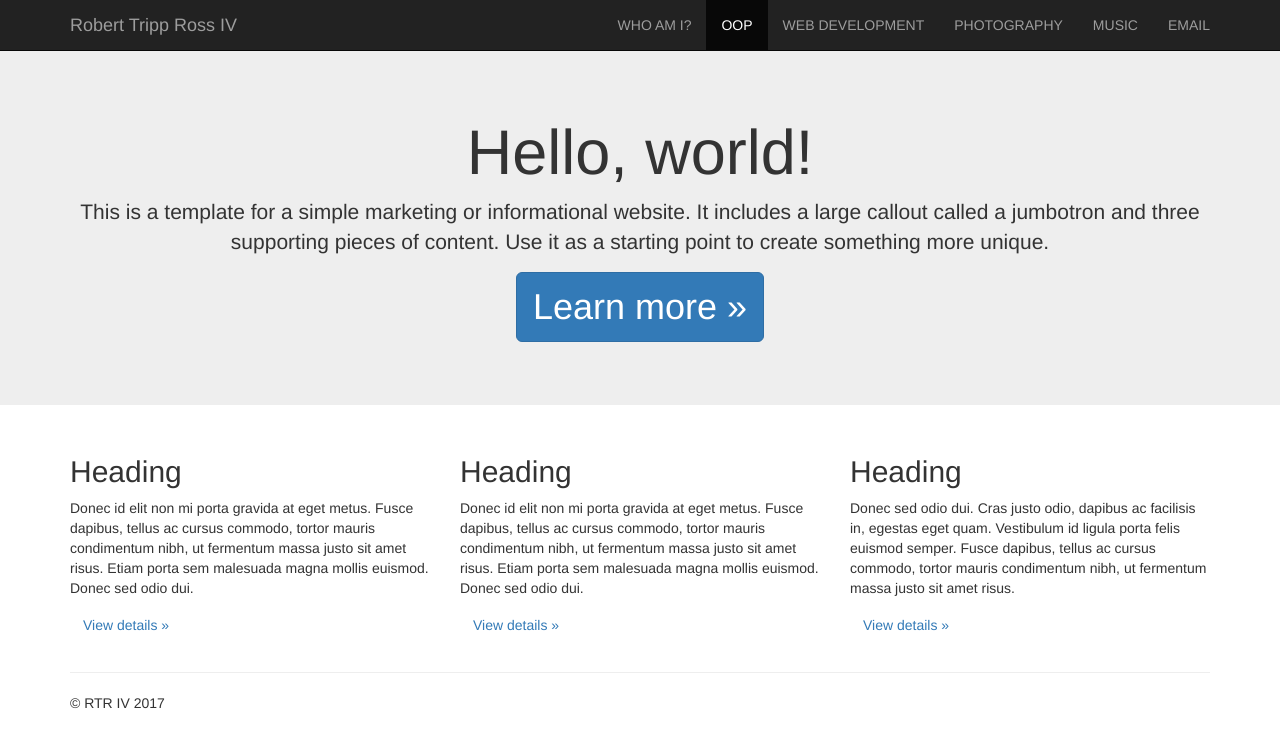
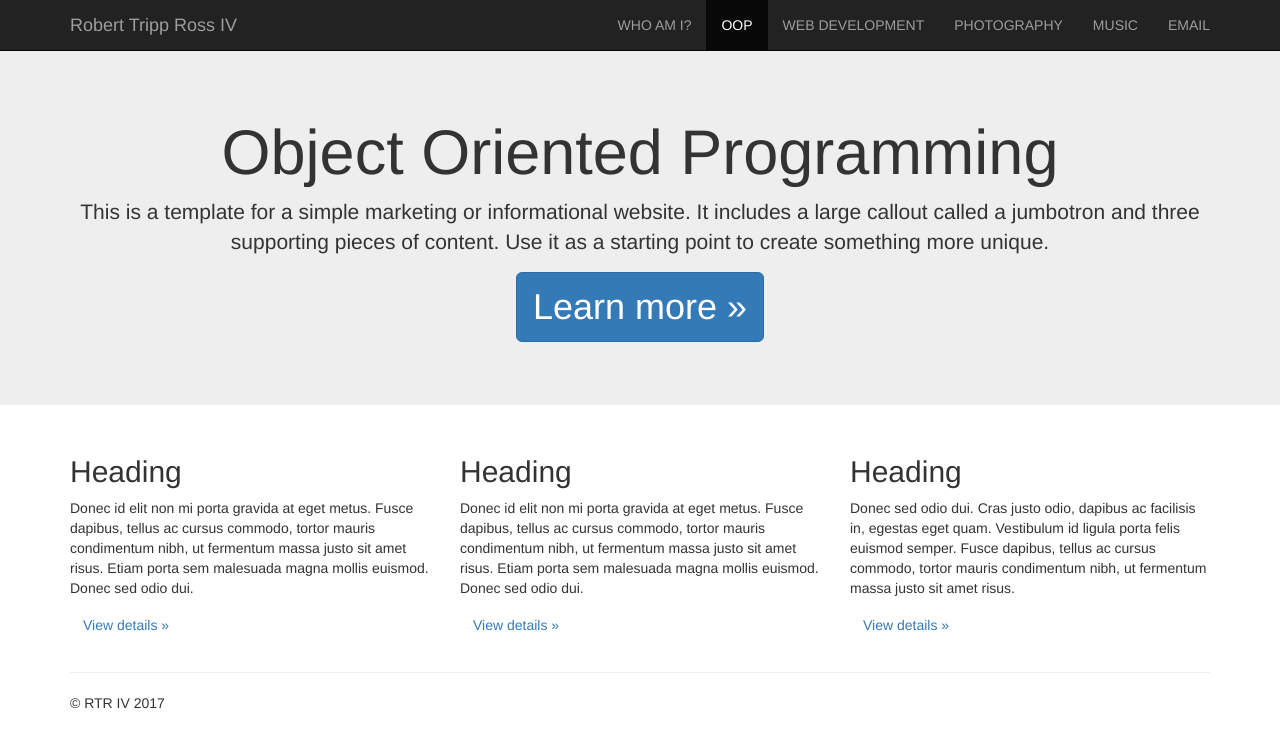
Before and after one commit to ChromaCrescendo/My-Website, a plain HTML site: page oop.html in a window 1280 px wide. Drawn offline with nearby package versions, Linux system fonts and the light colour scheme; a script that the page names is missing; files whose address does not match are found by name.

Commit message:
added an icon (sure why not?)

```diff
--- a/oop.html
+++ b/oop.html
@@ -6,7 +6,7 @@
     <meta name="viewport" content="width=device-width, initial-scale=1, shrink-to-fit=no">
     <meta name="description" content="">
     <meta name="author" content="">
-    <link rel="icon" href="../../favicon.ico">
+    <link rel="icon" href="money.ico">
 
     <title>RTR IV</title>
 
@@ -46,7 +46,7 @@
     <!-- Main jumbotron for a primary marketing message or call to action -->
     <div class="jumbotron">
       <div class="container">
-        <h1 class="display-3">Hello, world!</h1>
+        <h1 class="display-3">Object Oriented Programming</h1>
         <p>This is a template for a simple marketing or informational website. It includes a large callout called a jumbotron and three supporting pieces of content. Use it as a starting point to create something more unique.</p>
         <p><a class="btn btn-primary btn-lg" href="#" role="button">Learn more &raquo;</a></p>
       </div>
```
Also changed, not shown: about.html (+1 -1 lines), index.html (+1 -1 lines), music.html (+1 -1 lines), photography.html (+1 -1 lines), webdev.html (+1 -1 lines).
